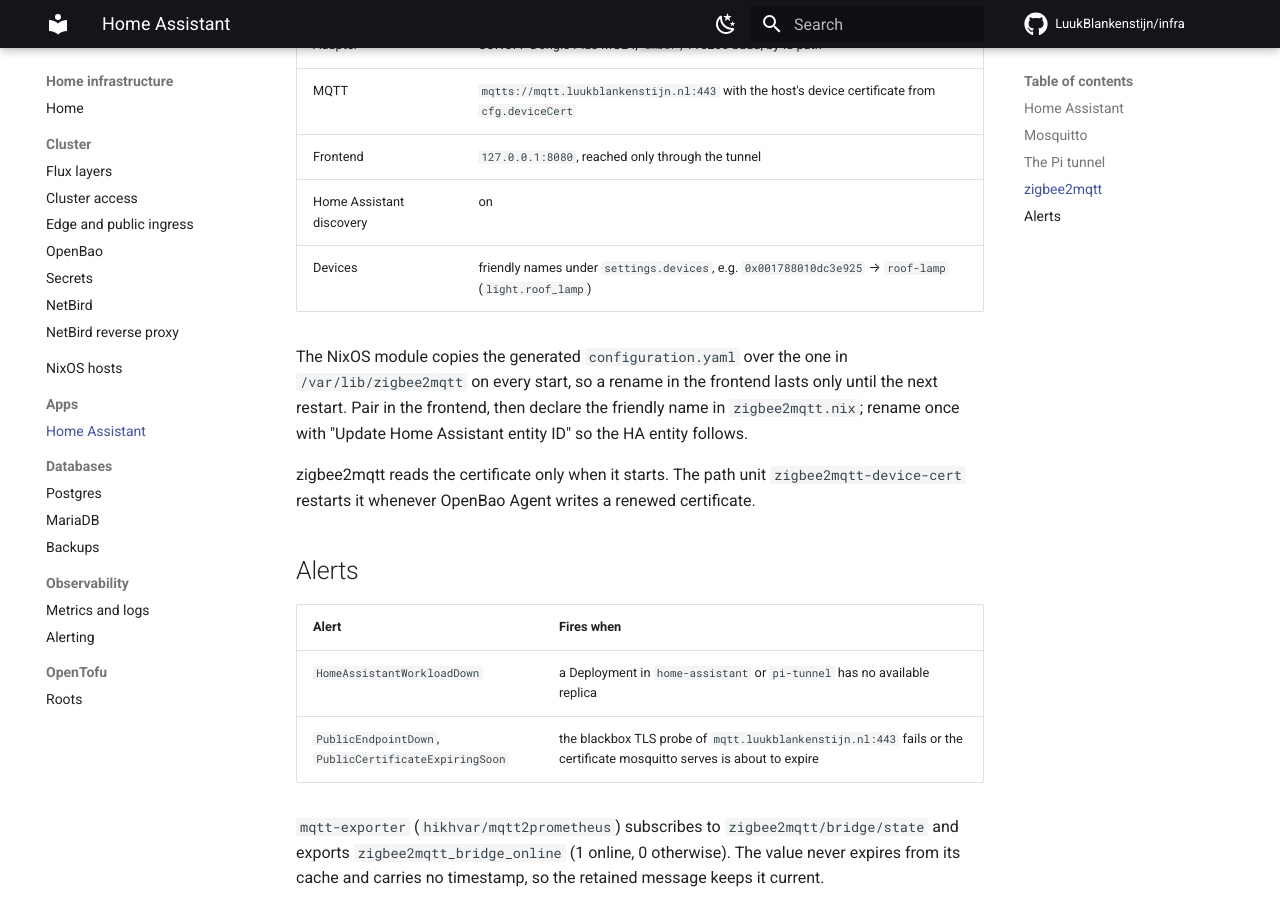
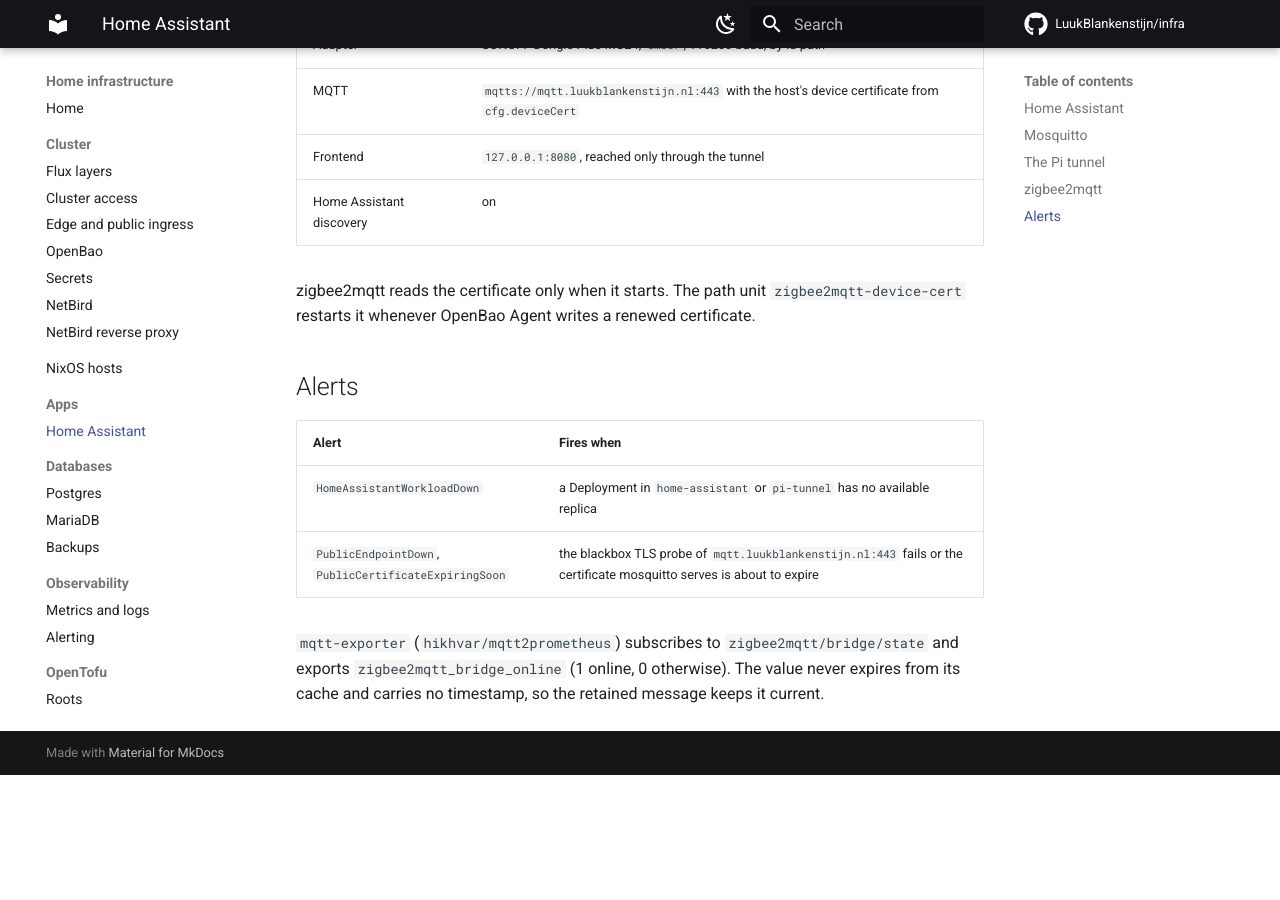
Before and after one commit to LuukBlankenstijn/infra, an MkDocs documentation site: the page built from docs/apps/home-assistant.md, in a window 1280 px wide and 900 px high, scrolled down 3014 px. Built offline with MkDocs 1.6.1 and Material for MkDocs 9.7.7, drawn with Linux system fonts in a browser that asks for light colours; comment, search, counter and statistics services are not loaded; after the commit the page ends 3789 px from its top, so only the background shows below that.

Commit message:
Revert "feat(home-gateway): declare roof-lamp friendly name in zigbee2mqtt"
This reverts commit 1e23c6b79842b61d436af299efd39162b6e77a21.

```diff
--- a/docs/apps/home-assistant.md
+++ b/docs/apps/home-assistant.md
@@ -124,13 +124,6 @@ copies it and the token to `secret/pi-tunnel/frp`.
 | MQTT | `mqtts://mqtt.luukblankenstijn.nl:443` with the host's device certificate from `cfg.deviceCert` |
 | Frontend | `127.0.0.1:8080`, reached only through the tunnel |
 | Home Assistant discovery | on |
-| Devices | friendly names under `settings.devices`, e.g. `0x001788010dc3e925` → `roof-lamp` (`light.roof_lamp`) |
-
-The NixOS module copies the generated `configuration.yaml` over the one in
-`/var/lib/zigbee2mqtt` on every start, so a rename in the frontend lasts only
-until the next restart. Pair in the frontend, then declare the friendly name in
-`zigbee2mqtt.nix`; rename once with "Update Home Assistant entity ID" so the HA
-entity follows.
 
 zigbee2mqtt reads the certificate only when it starts. The path unit
 `zigbee2mqtt-device-cert` restarts it whenever OpenBao Agent writes a renewed
```
Also changed, not shown: 1 other file.
